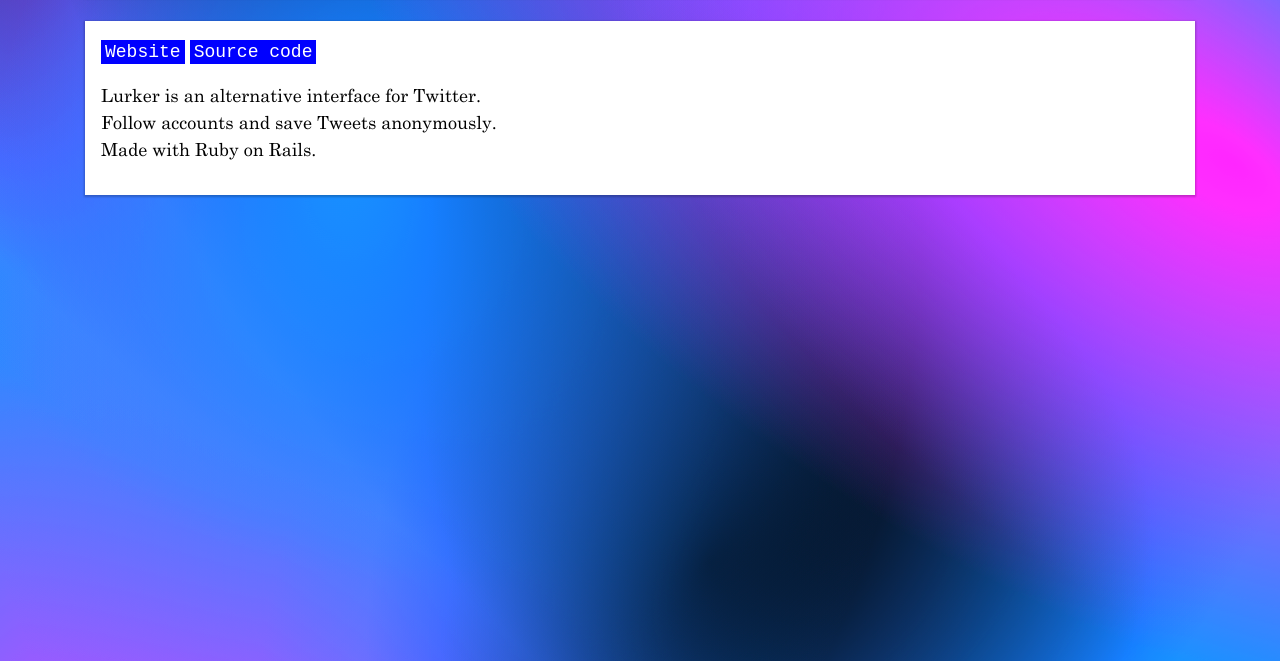
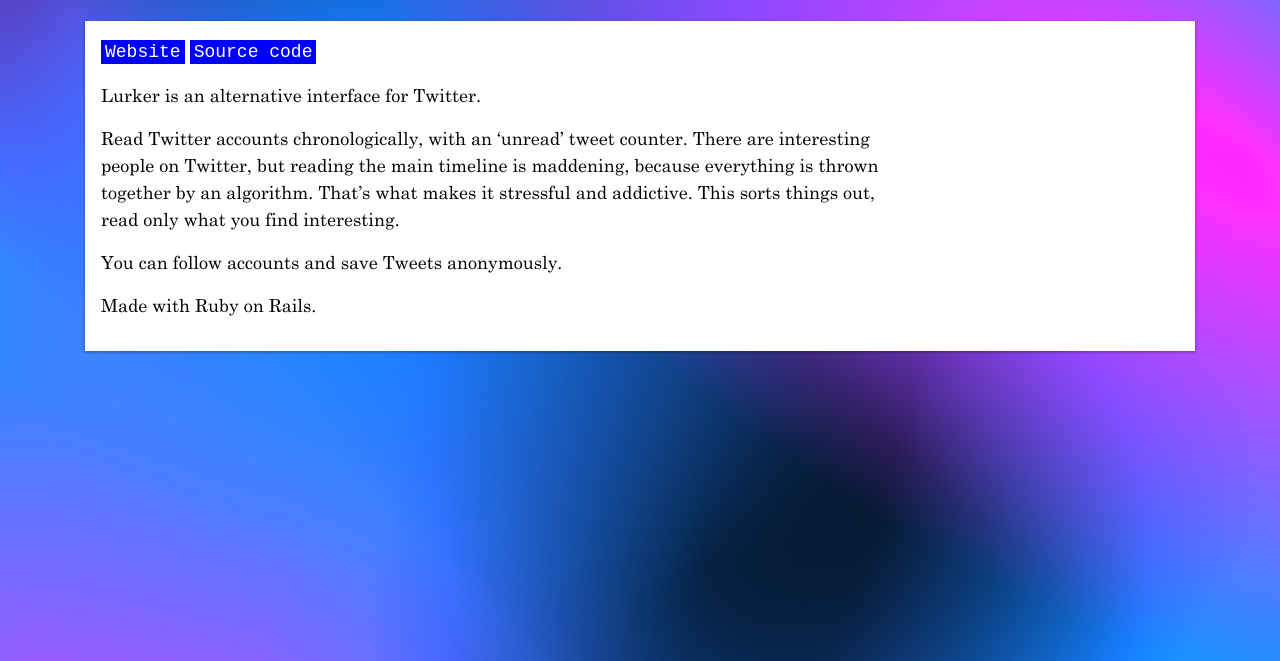
Before and after one commit to emilosmanbegovicmm/emilosman, a Jekyll site: the page built from _posts/2020-06-28-lurker.md, in a window 1280 px wide. Shown: the part 619-1280 px from the top of the page. Built offline with Jekyll 4.4.1, drawn with Linux system fonts in a browser that asks for light colours; nearby versions of some CDN libraries.

Commit message:
add lurker text

```diff
--- a/_posts/2020-06-28-lurker.md
+++ b/_posts/2020-06-28-lurker.md
@@ -13,5 +13,10 @@
 [Source code](https://github.com/emilosman/lurker)
 
 Lurker is an alternative interface for Twitter.
-Follow accounts and save Tweets anonymously.
+
+Read Twitter accounts chronologically, with an 'unread' tweet counter. There are interesting people on Twitter, but reading the main timeline is maddening, because everything is thrown together by an algorithm. That's what makes it stressful and addictive.
+This sorts things out, read only what you find interesting.
+
+You can follow accounts and save Tweets anonymously.
+
 Made with Ruby on Rails.
```
